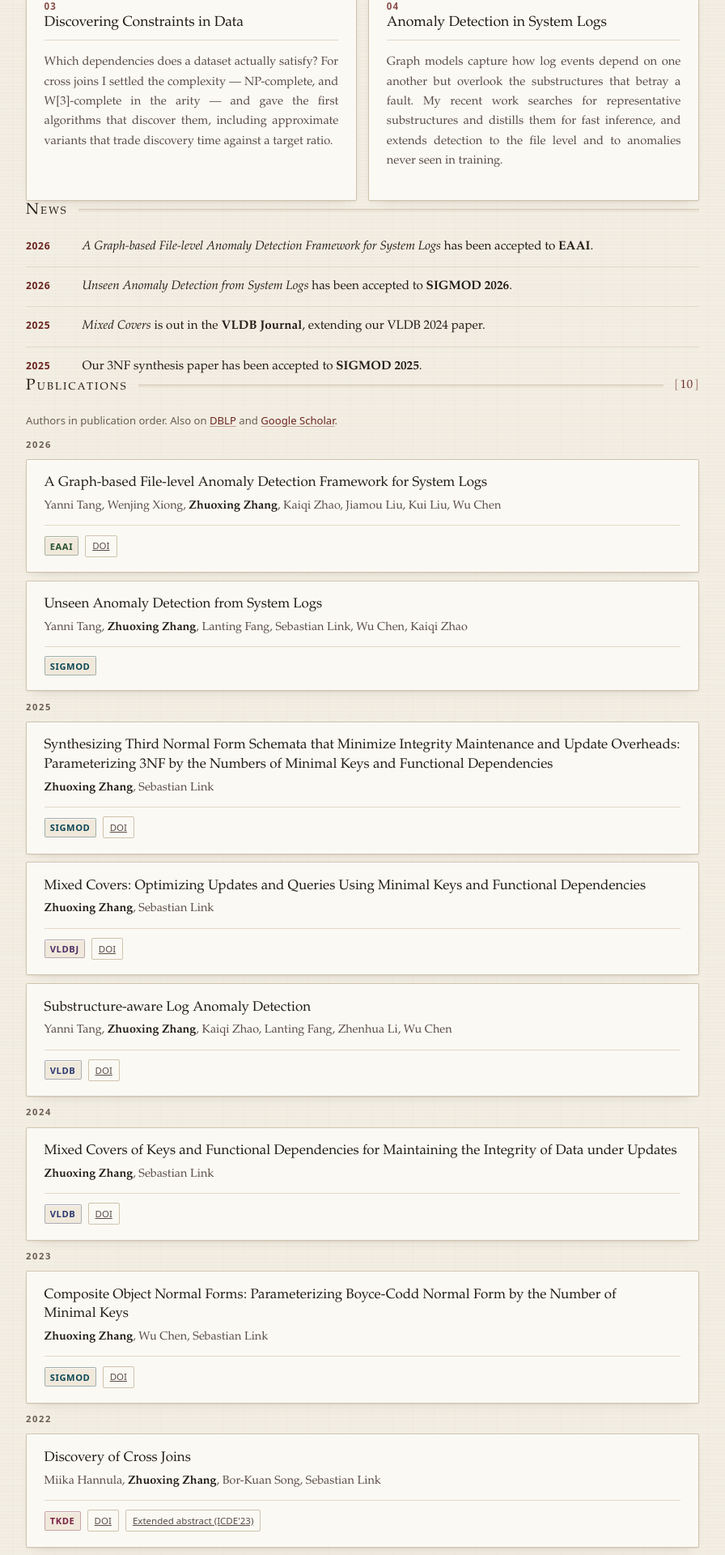
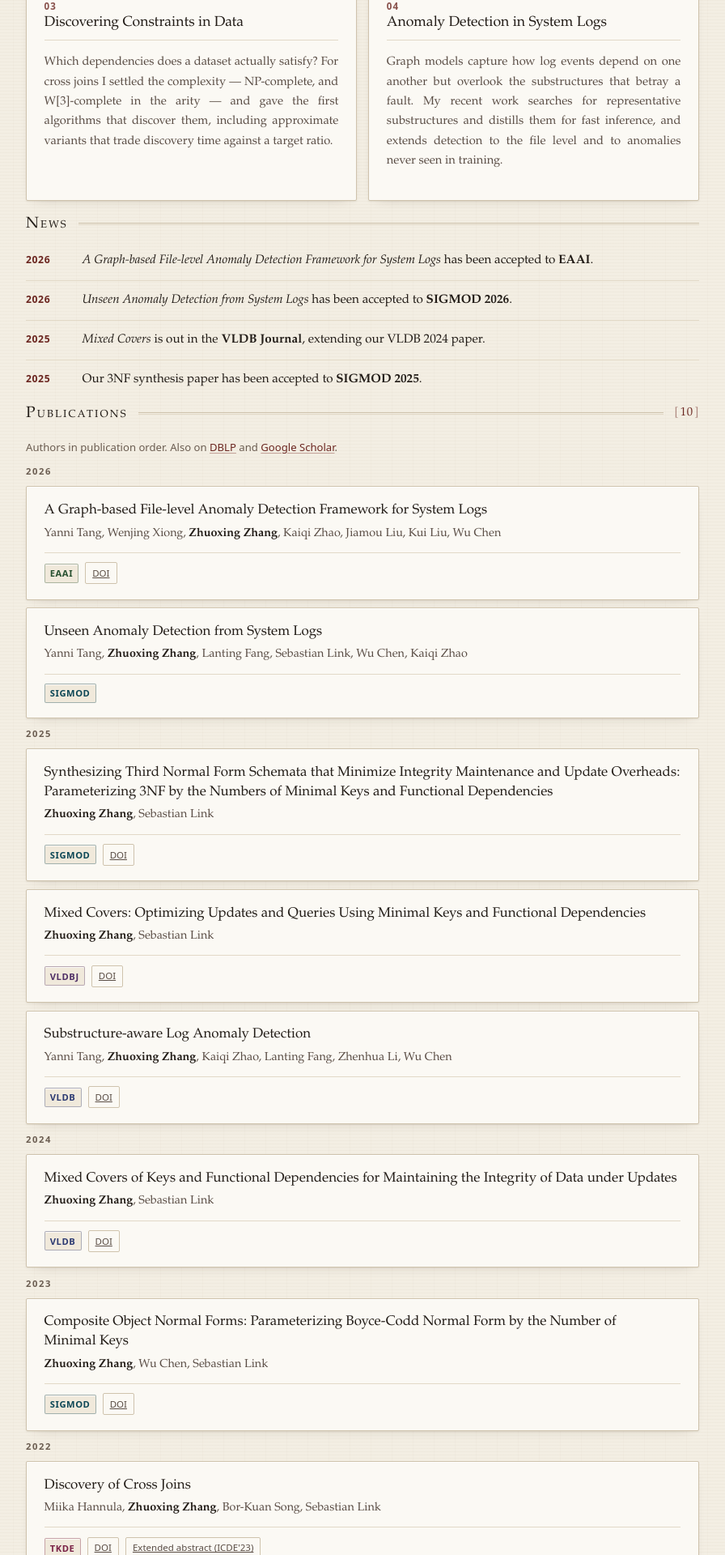
Before and after one commit to zhuoxingzhang/zhuoxingzhang.github.io, a Jekyll site: the page built from index.html, in a window 1280 px wide. Shown: the part 1352-3272 px from the top of the page at 81% size, without its empty margins (192-1088 px from the left). Built offline with Jekyll 4.4.1, drawn with Linux system fonts in a browser that asks for light colours.

Commit message:
State the archival section rhythm instead of inheriting it from one paragraph

```diff
--- a/assets/css/site.css
+++ b/assets/css/site.css
@@ -804,6 +804,15 @@ html[data-style="archival-warm"] .style-toggle-text { display: inline-block; }
 /* ==========================================================================
    Sections
    ========================================================================== */
+/* Between sections. The base sets none, so the rhythm used to arrive by
+   accident: About ends in a paragraph whose UA margin (1em of the prose's
+   1.05rem) escaped its section and opened a gap above Research, while the
+   interest grid and the lists end flush — News, Publications and Contact sat
+   16.8px tighter above their headings than Research did. 1.05rem is that same
+   escaped margin stated on purpose; About's still collapses into it, so every
+   heading now clears the block above it by the same amount. */
+html[data-style="archival-warm"] .sec + .sec { margin-top: 1.05rem; }
+
 html[data-style="archival-warm"] .sec-h {
   font-family: var(--serif);
   font-weight: 400;
```
